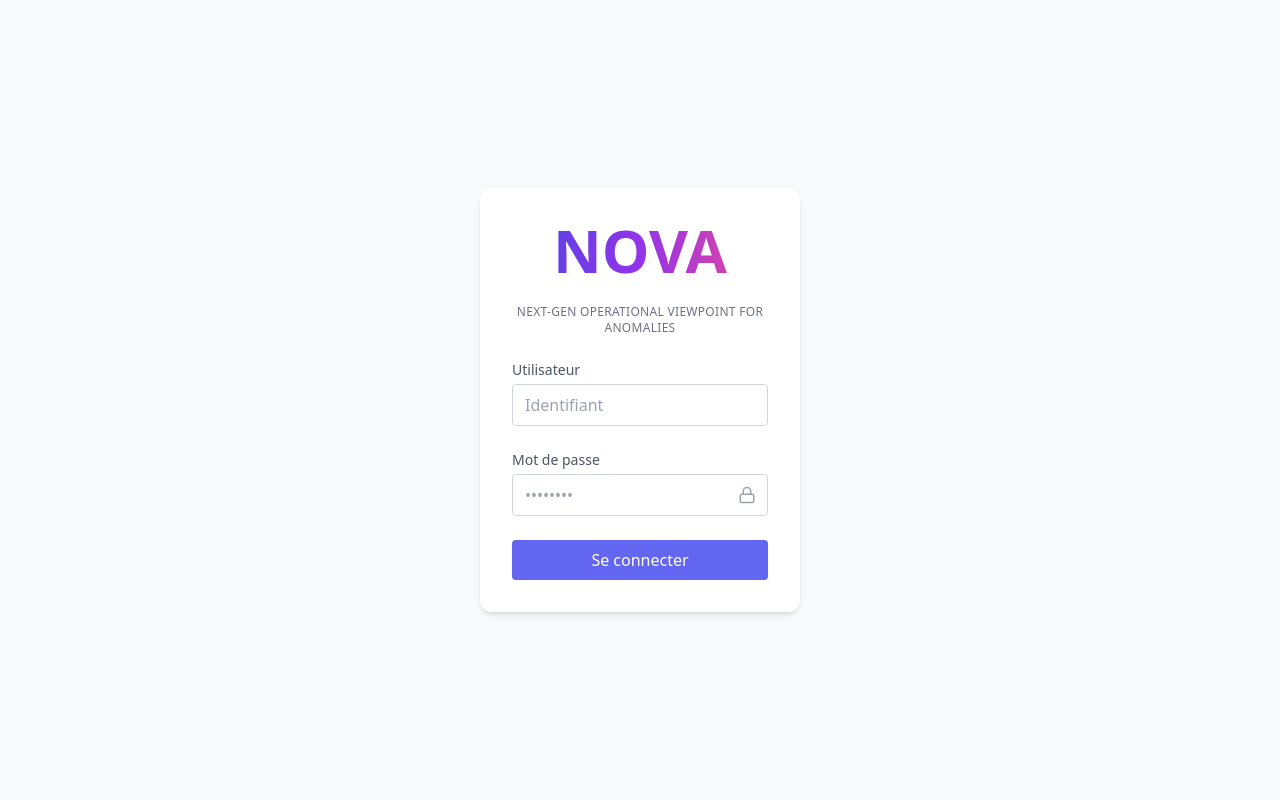
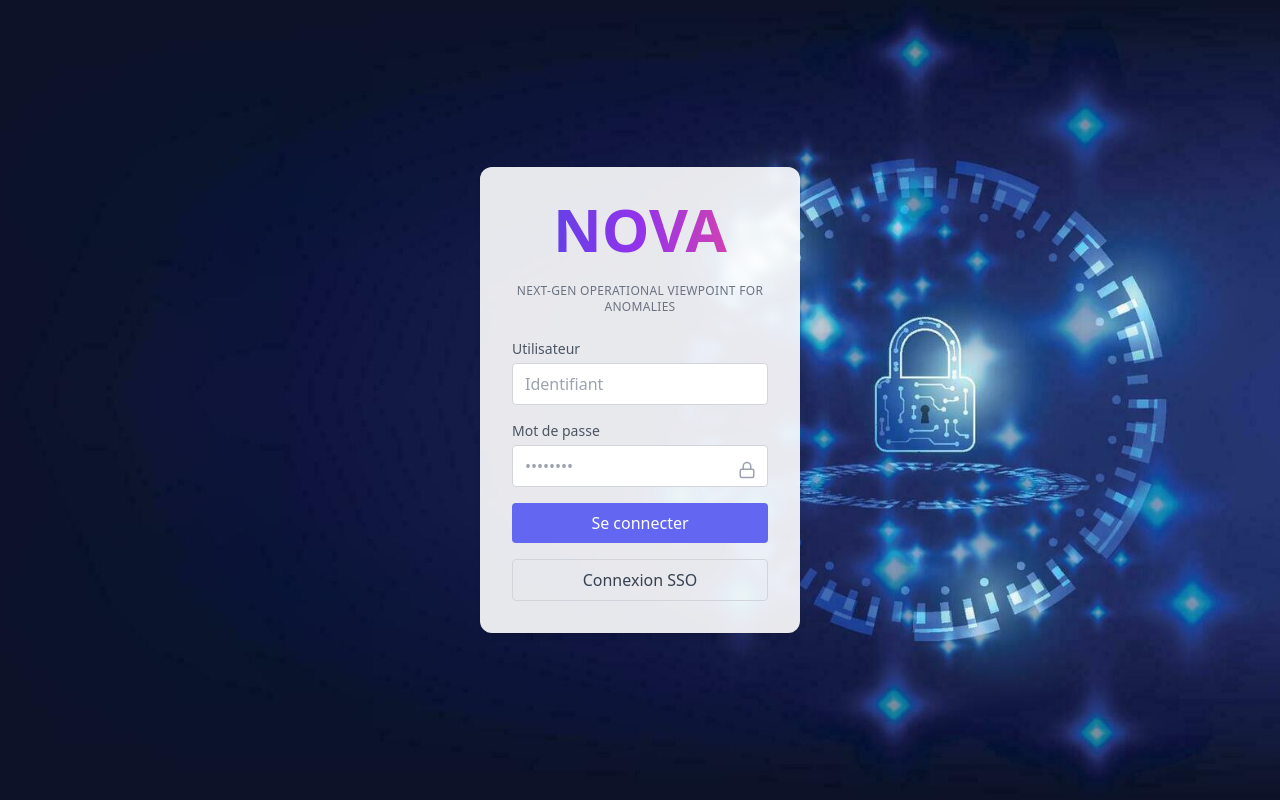
Before and after one commit to boulet2406/NOVA, a Next.js app: page /login in a window 1280 px wide. Built offline with nearby package versions, Linux system fonts and the light colour scheme.

Commit message:
chore:update 2025-05-11_22:26:56

```diff
--- a/pages/_app.tsx
+++ b/pages/_app.tsx
@@ -5,7 +5,7 @@ import { useRouter } from 'next/router'
 import { useEffect, useState } from 'react'
 import Layout from '../components/Layout'
 
-const publicPaths = ['/', '/login', '/favicon.ico']
+const publicPaths = ['/login', '/favicon.ico']
 
 export default function MyApp({ Component, pageProps }: AppProps) {
   const router = useRouter()
--- a/pages/login.tsx
+++ b/pages/login.tsx
@@ -27,12 +27,11 @@ export default function LoginPage() {
   }
 
   return (
-    <div className="flex items-center justify-center min-h-screen bg-gray-50">
-      <form
-        onSubmit={handleSubmit}
-        className="w-80 p-8 bg-white/90 backdrop-blur-sm rounded-xl shadow-md space-y-6"
+    <div
+      className="flex items-center justify-center min-h-screen bg-cover bg-center bg-no-repeat"
+      style={{ backgroundImage: "url('/bg-login.jpg')" }}
     >
-        {/* TITRE NOVA STYLÉ */}
+      <div className="w-80 p-8 bg-white/90 backdrop-blur-sm rounded-xl shadow-md space-y-6">
         <h1
           className="
             text-center
@@ -49,10 +48,9 @@ export default function LoginPage() {
           Next-Gen Operational Viewpoint for Anomalies
         </p>
 
-        {error && (
-          <p className="text-center text-sm text-red-500">{error}</p>
-        )}
+        {error && <p className="text-center text-sm text-red-500">{error}</p>}
 
+        <form onSubmit={handleSubmit} className="space-y-4">
           <div className="space-y-1">
             <label className="block text-sm text-gray-600">Utilisateur</label>
             <input
@@ -64,18 +62,16 @@ export default function LoginPage() {
             />
           </div>
 
-        <div className="space-y-1">
+          <div className="space-y-1 relative">
             <label className="block text-sm text-gray-600">Mot de passe</label>
-          <div className="relative">
             <input
               type="password"
               value={pwd}
               onChange={e => setPwd(e.target.value)}
               placeholder="••••••••"
-              className="w-full px-3 py-2 border border-gray-300 rounded focus:outline-none focus:ring-2 focus:ring-indigo-400 transition"
+              className="w-full px-3 py-2 border border-gray-300 rounded focus:outline-none focus:ring-2 focus:ring-indigo-400 transition pr-10"
             />
-            <Lock className="absolute right-3 top-1/2 -translate-y-1/2 text-gray-400" size={18} />
-          </div>
+            <Lock className="absolute right-3 top-9 text-gray-400" size={18} />
           </div>
 
           <button
@@ -84,7 +80,17 @@ export default function LoginPage() {
           >
             Se connecter
           </button>
+
+          {/* Faux bouton SSO */}
+          <button
+            type="button"
+            onClick={() => alert('SSO non connecté (demo)')}
+            className="w-full py-2 border border-gray-300 hover:border-gray-400 text-gray-700 rounded transition"
+          >
+            Connexion SSO
+          </button>
         </form>
+      </div>
     </div>
   )
 }
```
Also changed, not shown: public/bg-login.jpg (added). Lines whose indentation alone changed are shown as unchanged.
